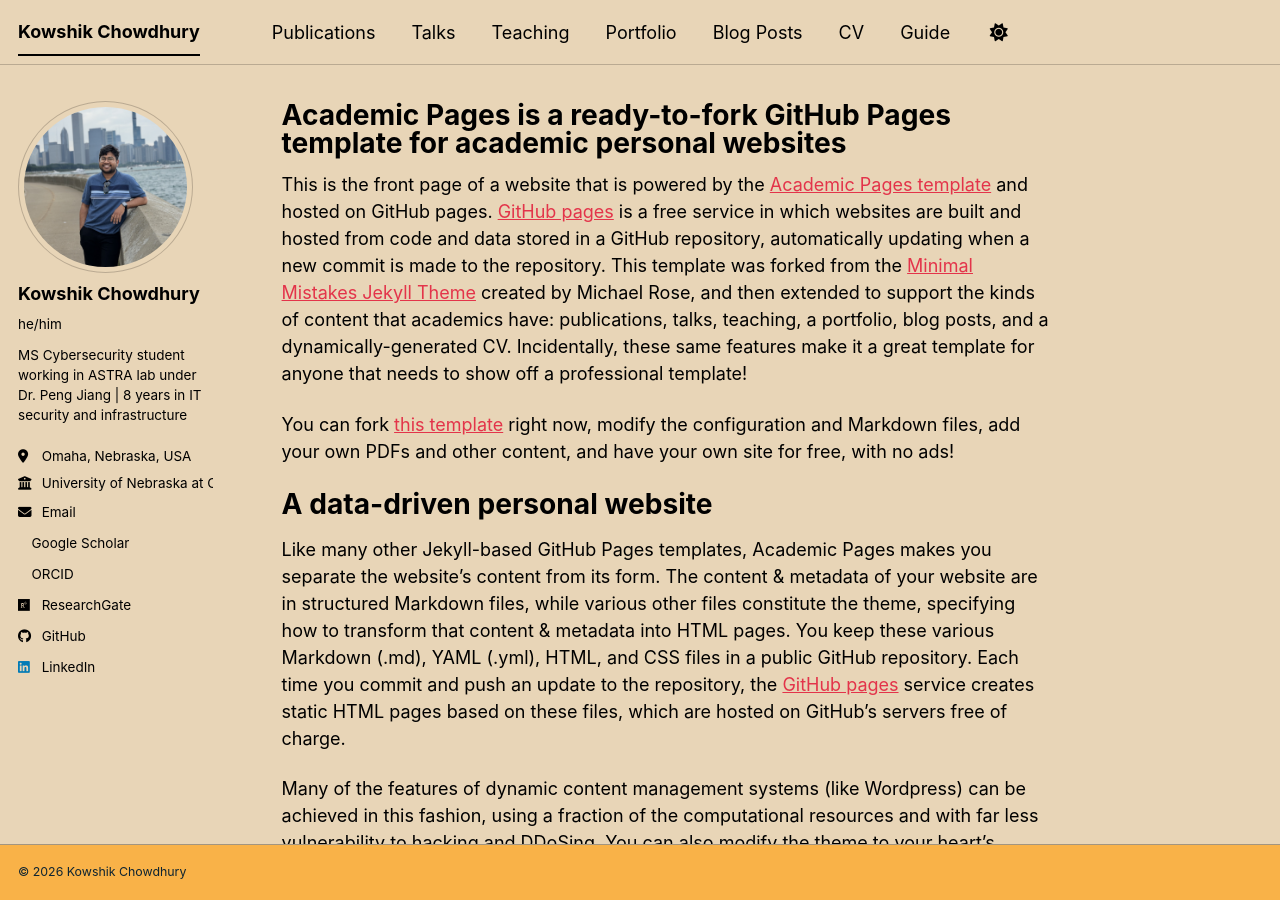
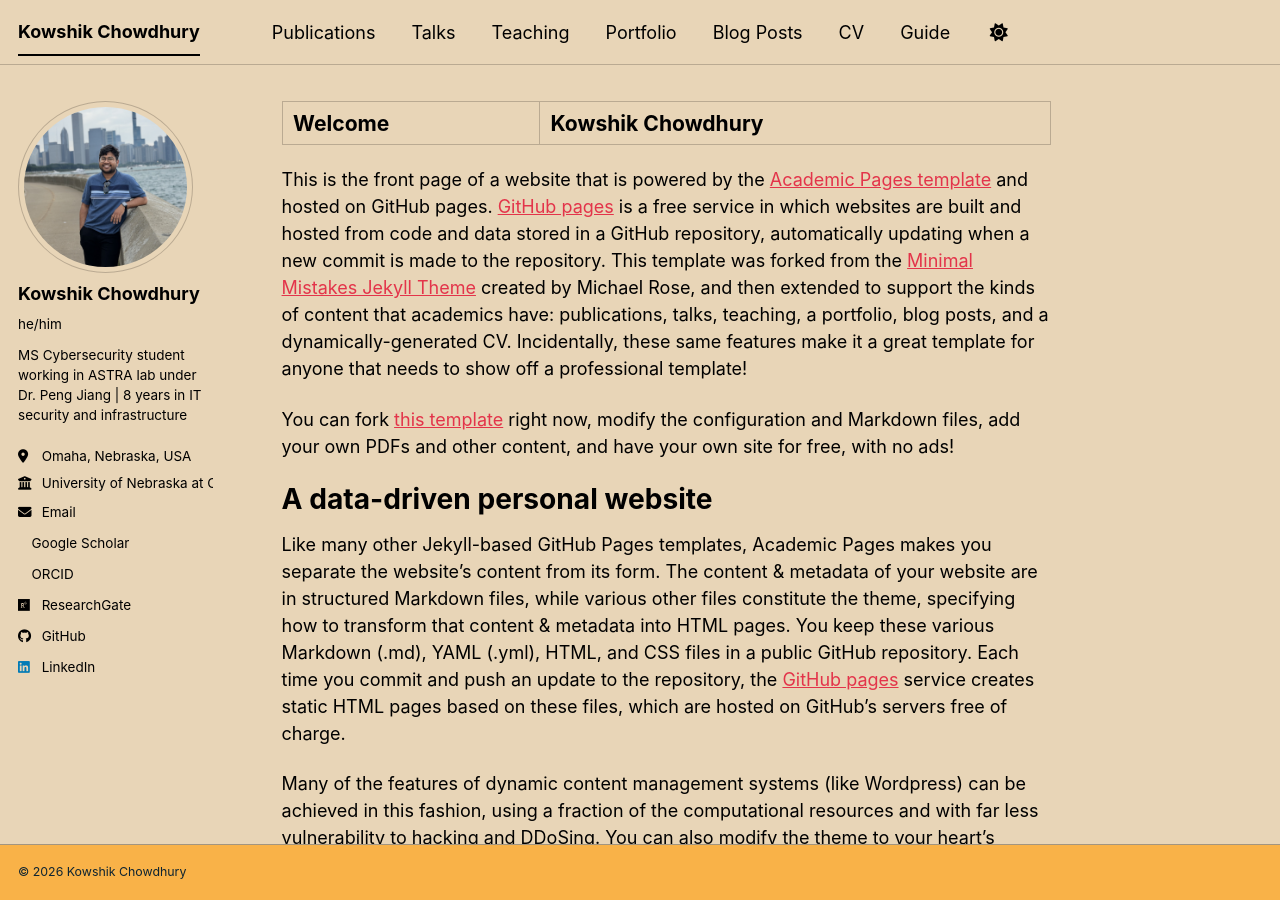
Before and after one commit to kowshik1993/kowshik1993.github.io, a Jekyll site: the page built from _pages/about.md, in a window 1280 px wide and 900 px high. Built offline with Jekyll 4.4.1, drawn with Linux system fonts in a browser that asks for light colours; a style sheet for code colours, icons or effects is not loaded.

Commit message:
Update about.md

```diff
--- a/_pages/about.md
+++ b/_pages/about.md
@@ -1,6 +1,6 @@
 ---
 permalink: /
-title: "Academic Pages is a ready-to-fork GitHub Pages template for academic personal websites"
+title: "Welcome|Kowshik Chowdhury"
 author_profile: true
 redirect_from:
   - /about/
```
